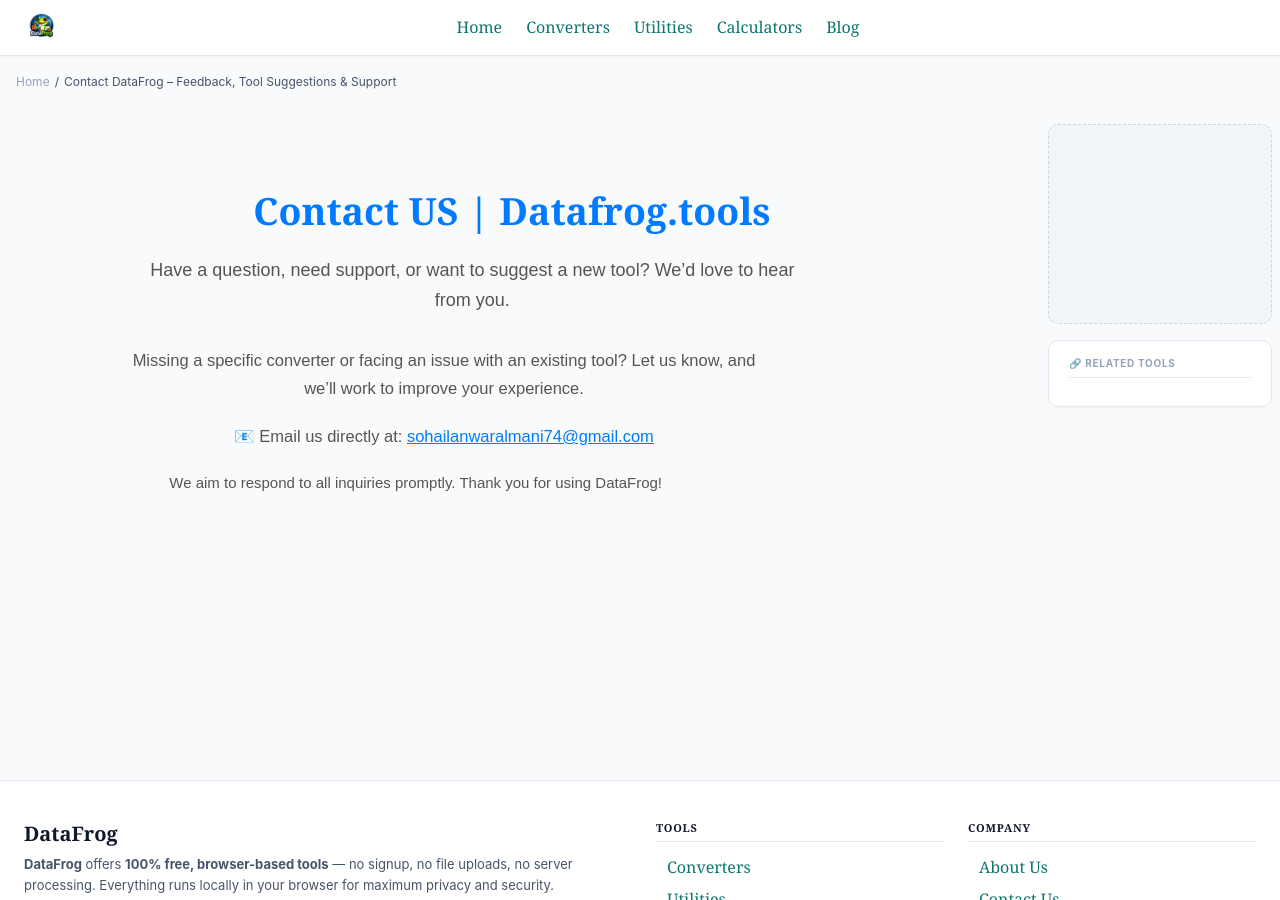
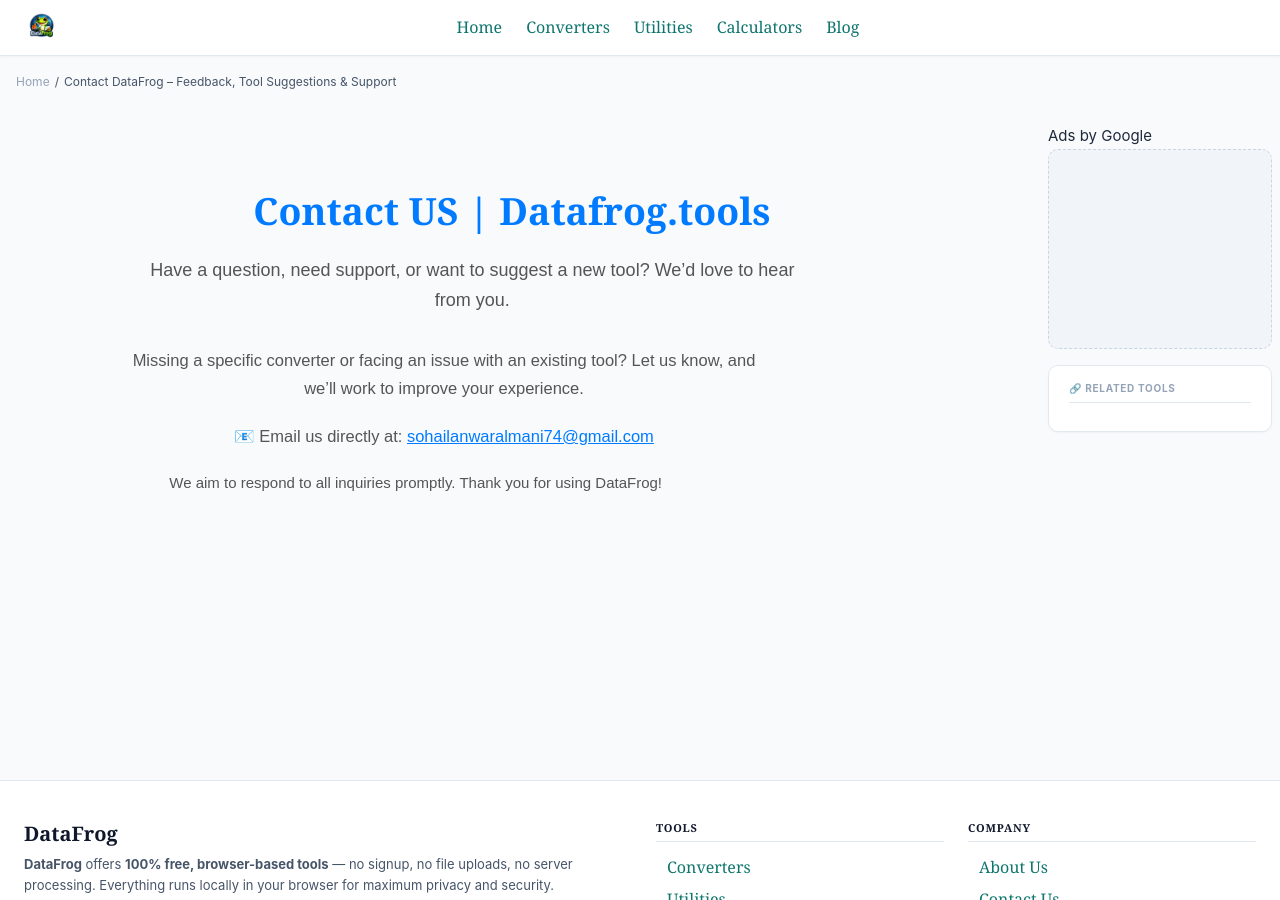
Before and after one commit to sohailanwaralmani74/wanjaaro, a Jekyll site: the page built from contact-us.md, in a window 1280 px wide and 900 px high. Built offline with Jekyll 4.4.1, drawn with Linux system fonts in a browser that asks for light colours.

Commit message:
ads by google

```diff
--- a/_layouts/main.html
+++ b/_layouts/main.html
@@ -97,7 +97,7 @@
   </div>
 
   <div class="tool-sidebar">
-
+     Ads by Google
     <div class="sidebar-ad">
     <script async src="https://pagead2.googlesyndication.com/pagead/js/adsbygoogle.js?client=ca-pub-6468650540033486"
      crossorigin="anonymous"></script>
```
